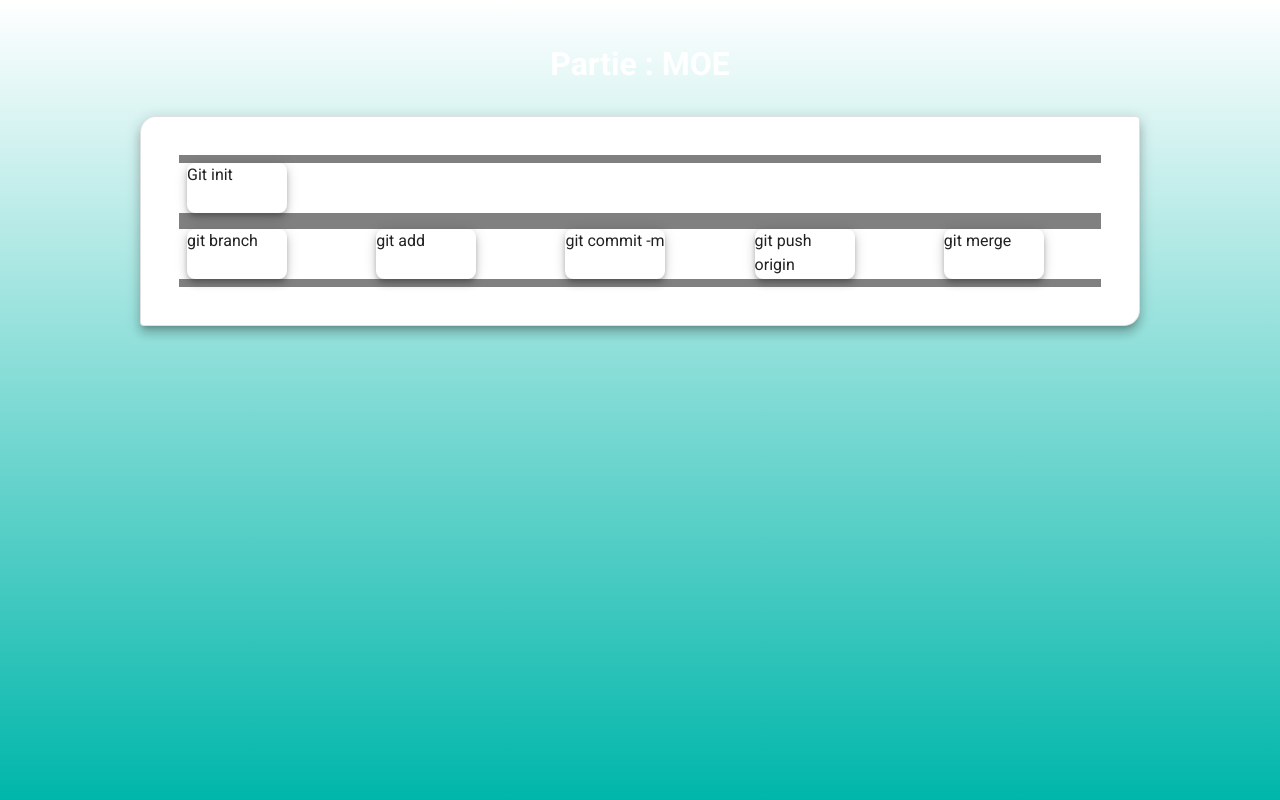
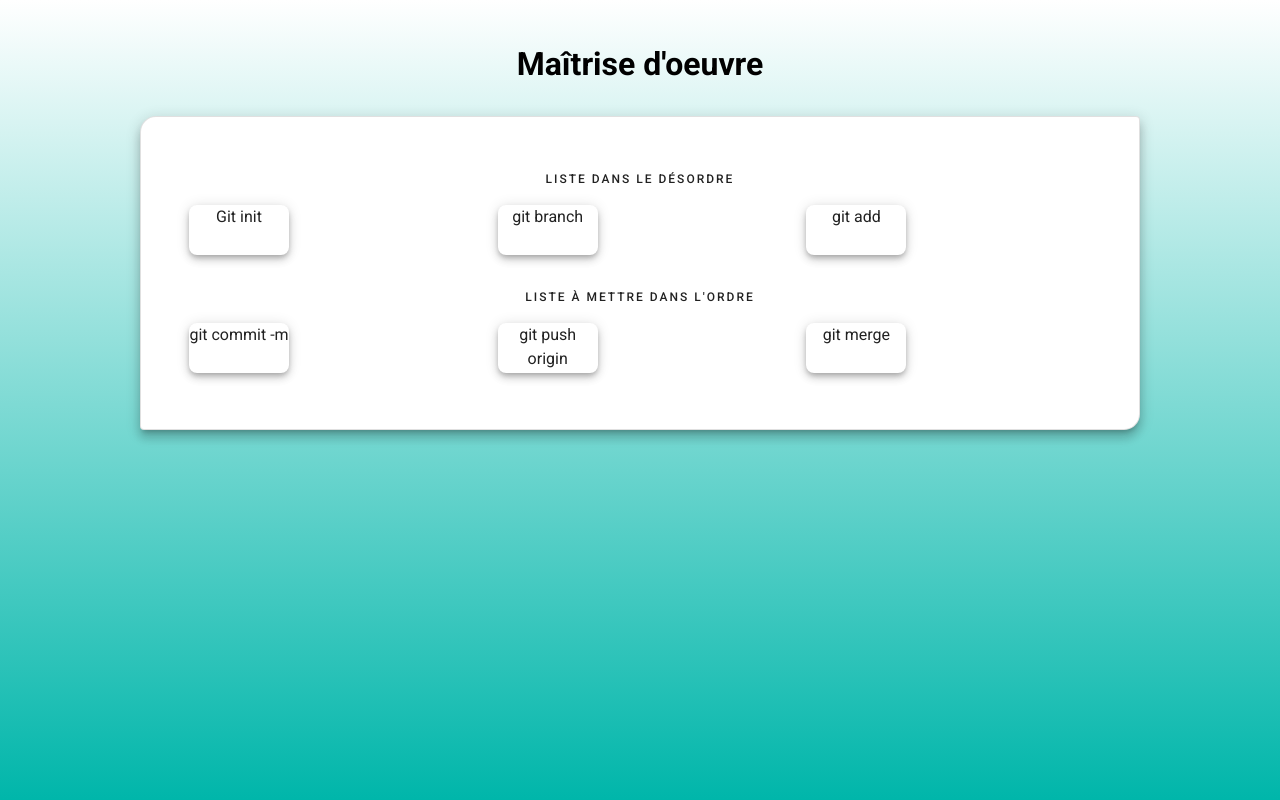
Before and after one commit to SammyMERAZGA/ProjectCircle, a Vue app: page /play/moe in a window 1280 px wide. Built offline with nearby package versions, Linux system fonts and the light colour scheme.

Commit message:
[MOE] Add drag and drop

```diff
--- a/src/views/Moe/Moe.vue
+++ b/src/views/Moe/Moe.vue
@@ -1,6 +1,6 @@
 <template>
   <div>
-    <h1 class="white--text text-center mt-10 mb-10">Partie : MOE</h1>
+    <h1 class="black--text text-center mt-10 mb-10">Maîtrise d'oeuvre</h1>
     <v-row align="center" justify="center" v-if="!game1">
       <Transition>
         <v-stepper v-model="e6" vertical width="1000" elevation="8" shaped outlined>
@@ -103,14 +103,23 @@
           v-model="rows"
           tag="v-layout"
           class="row wrap fill-height align-center sortable-list"
-          style="background: grey"
         >
           <v-flex v-for="row in rows" :key="row.index" class="sortable" xs12 my-2 style="background: #fff">
-            <draggable :list="row.items" tag="v-layout" :group="{ name: 'row' }" class="row wrap justify-space-around">
-              <v-flex v-for="item in row.items" :key="item.title" pa-3 class="row-v">
-                <v-card class="rounded-lg elevation-5 ml-2 mr-2" style="height: 50px; width: 100px;">{{ item.title }}</v-card>
-              </v-flex>
-            </draggable>
+            <h1 class="overline text-center" v-if="row.items.length >= 1">{{ row.text }}</h1>
+            <v-row align="center" justify="center">
+              <draggable
+                :list="row.items"
+                tag="v-layout"
+                :group="{ name: 'row' }"
+                style="padding: 10px; display: inline-flex"
+              >
+                <v-flex v-for="item in row.items" :key="item.title" pa-3 class="row-v">
+                  <v-card class="rounded-lg elevation-5 text-center" style="height: 50px; width: 100px">
+                    {{ item.title }}
+                  </v-card>
+                </v-flex>
+              </draggable>
+            </v-row>
           </v-flex>
         </draggable>
       </v-stepper>
--- a/src/views/Moe/index.ts
+++ b/src/views/Moe/index.ts
@@ -16,17 +16,13 @@ export default class Moe extends Vue {
     order = 17
     rows = [
         {
+            text: "Liste dans le désordre",
             index: 1,
             items: [
                 {
                     title: "Git init",
                     id: 1
-                }
-            ]
-        },
-        {
-            index: 2,
-            items: [
+                },
                 {
                     title: "git branch",
                     id: 2
@@ -34,7 +30,13 @@ export default class Moe extends Vue {
                 {
                     title: "git add",
                     id: 3
-                },
+                }
+            ]
+        },
+        {
+            text: "Liste à mettre dans l'ordre",
+            index: 2,
+            items: [
                 {
                     title: "git commit -m",
                     id: 4
--- a/tsconfig.json
+++ b/tsconfig.json
@@ -35,7 +35,7 @@
     "src/**/*.vue",
     "tests/**/*.ts",
     "tests/**/*.tsx"
-  ],
+, "src/components/.vue.ts"  ],
   "exclude": [
     "node_modules"
   ]
```
